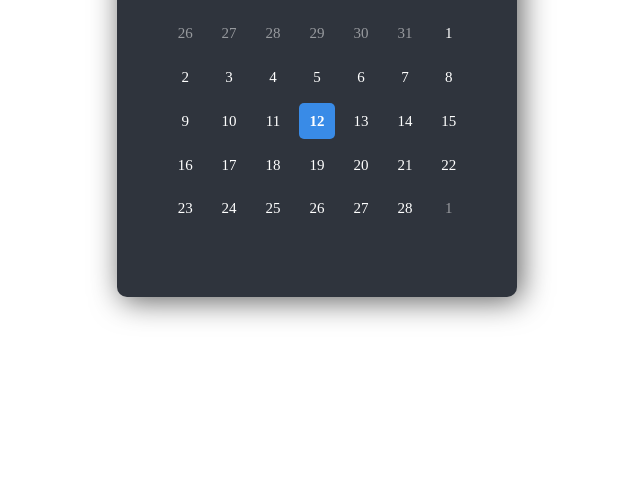
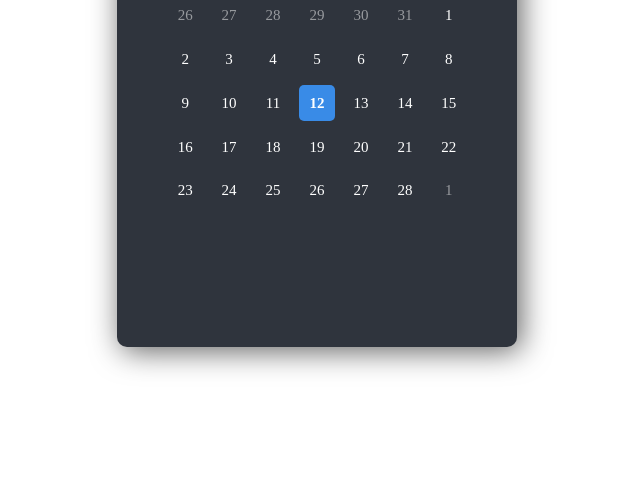
Before and after one commit to ViniMesquitaa/calendario-ifce, a plain HTML site: page index.html in a window 1280 px wide. Shown: the part 303-800 px from the top of the page, without its empty margins (323-963 px from the left). Drawn offline with nearby package versions, Linux system fonts and the light colour scheme.

```diff
--- a/style/styles.css
+++ b/style/styles.css
@@ -19,10 +19,10 @@ body {
 
 .wrapper {
   width: 600px;
-  height: 600px;
+  height: 700px;
   display: flex;
   justify-content: center;
-  align-items: center;
+  padding-top: 4rem;
   background-color: var(--background-calendar);
   border-radius: 10px;
   box-shadow: 4px 4px 30px 0px rgba(0, 0, 0, 0.33);
@@ -107,10 +107,10 @@ body {
   }
   .wrapper {
     width: 400px;
-    height: 400px;
+    height: 500px;
     display: flex;
     justify-content: center;
-    align-items: center;
+
     border-radius: 10px;
     box-shadow: 4px 4px 30px 0px rgba(0, 0, 0, 0.623);
   }
@@ -118,7 +118,7 @@ body {
   #calendar {
     width: 300px;
     height: 400px;
-    padding-top: 2rem;
+
   }
 
   .weeks {
```
